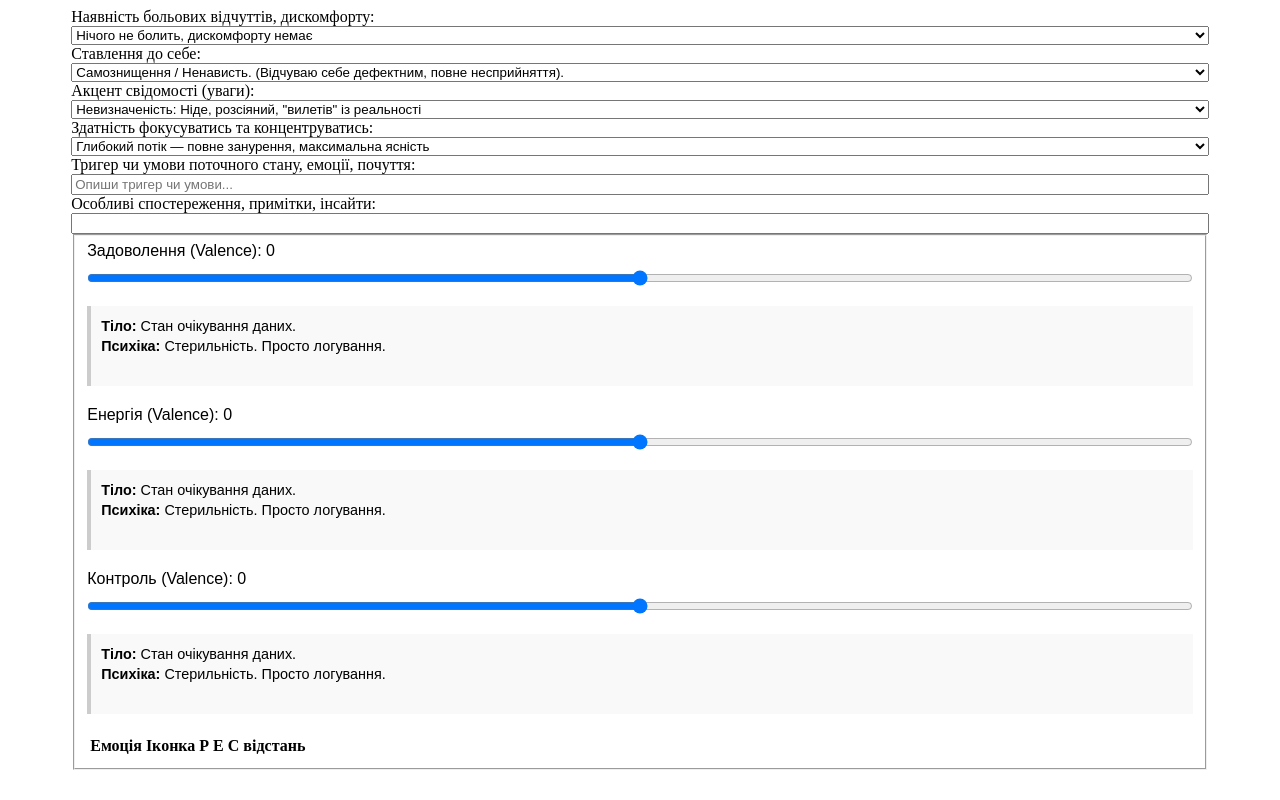
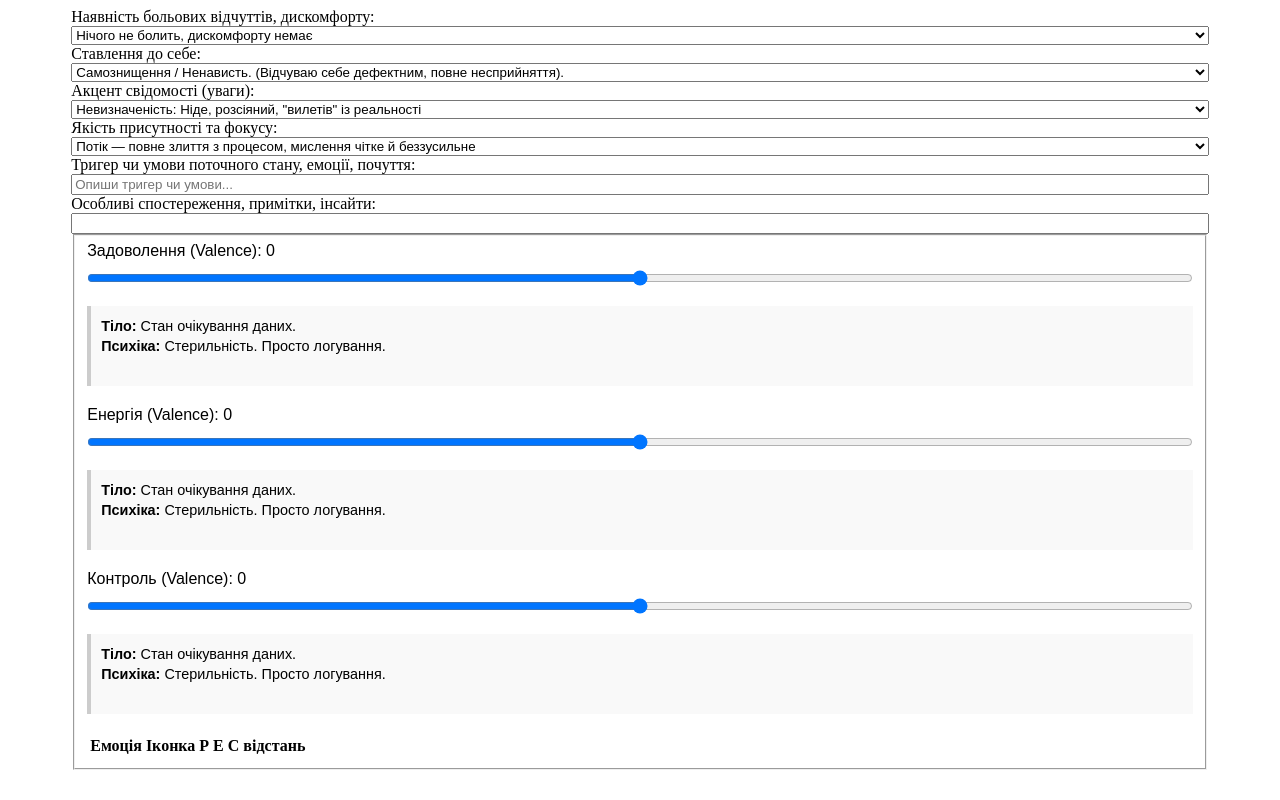
Before and after one commit to linktolik/KorStaticSiteTest, a website: page src/myDiagnostic.html in a window 1280 px wide. Drawn offline with Linux system fonts and the light colour scheme.

Commit message:
Update concentration quality options in myDiagnostic.html for improved clarity and detail

```diff
--- a/src/myDiagnostic.html
+++ b/src/myDiagnostic.html
@@ -61,15 +61,17 @@
         <option value="5">Мета-позиція: Я спостерігаю за всім цим одночасно (Дистанція)</option>
       </select>
 
-      <label for="Concentration">Здатність фокусуватись та концентруватись:</label>
+      <label for="Concentration">Якість присутності та фокусу:</label>
       <select SelfAttitude="Concentration" id="Concentration">
-        <option value="1">Глибокий потік — повне занурення, максимальна ясність</option>
-        <option value="2">Стійкий контроль — довго утримую фокус, мислення ясне</option>
-        <option value="3">Фокус з перервами — працюю, але потребую коротких пауз</option>
-        <option value="4">Фрагментарна увага — відволікаюсь, переключаюсь, поверхнева робота</option>
-        <option value="5">Туманність і втома — розпливчасте мислення, низька енергія</option>
-        <option value="6">Опір або відмова — не можу або не хочу фокусуватись</option>
-        <option value="7">Фокус не потрібен. Відпочинок, заняття без концентрації</option>
+        <option value="1">Потік — повне злиття з процесом, мислення чітке й беззусильне</option>
+        <option value="2">Спринт — мислення швидке й ясне, енергія витрачається швидко</option>
+        <option value="3">Стійкість — впевнено тримаю фокус волею, мислення стабільне, потребує контролю</option>
+        <option value="4">Рівний ритм — звична робота без особливих осяянь; увага тримається легко й довго</option>
+        <option value="5">Пунктрирна увага — працюю, але часто «випадаю» з процесу, потребує зупинок</option>
+        <option value="6">Розпорошеність — думки стрибають, увага ковзає по поверхні, не заглиблюючись</option>
+        <option value="7">Туман — мислення важке, сповільнене, низька ясніть</option>
+        <option value="8">Опір, прокрастинація - не можу або не хочу зосередитись</option>
+        <option value="9">Вільне споглядання — відпочинок, дії без потреби в концентрації</option>
       </select>
 
       <label for="Pain">Тригер чи умови поточного стану, емоції, почуття:</label>
```
